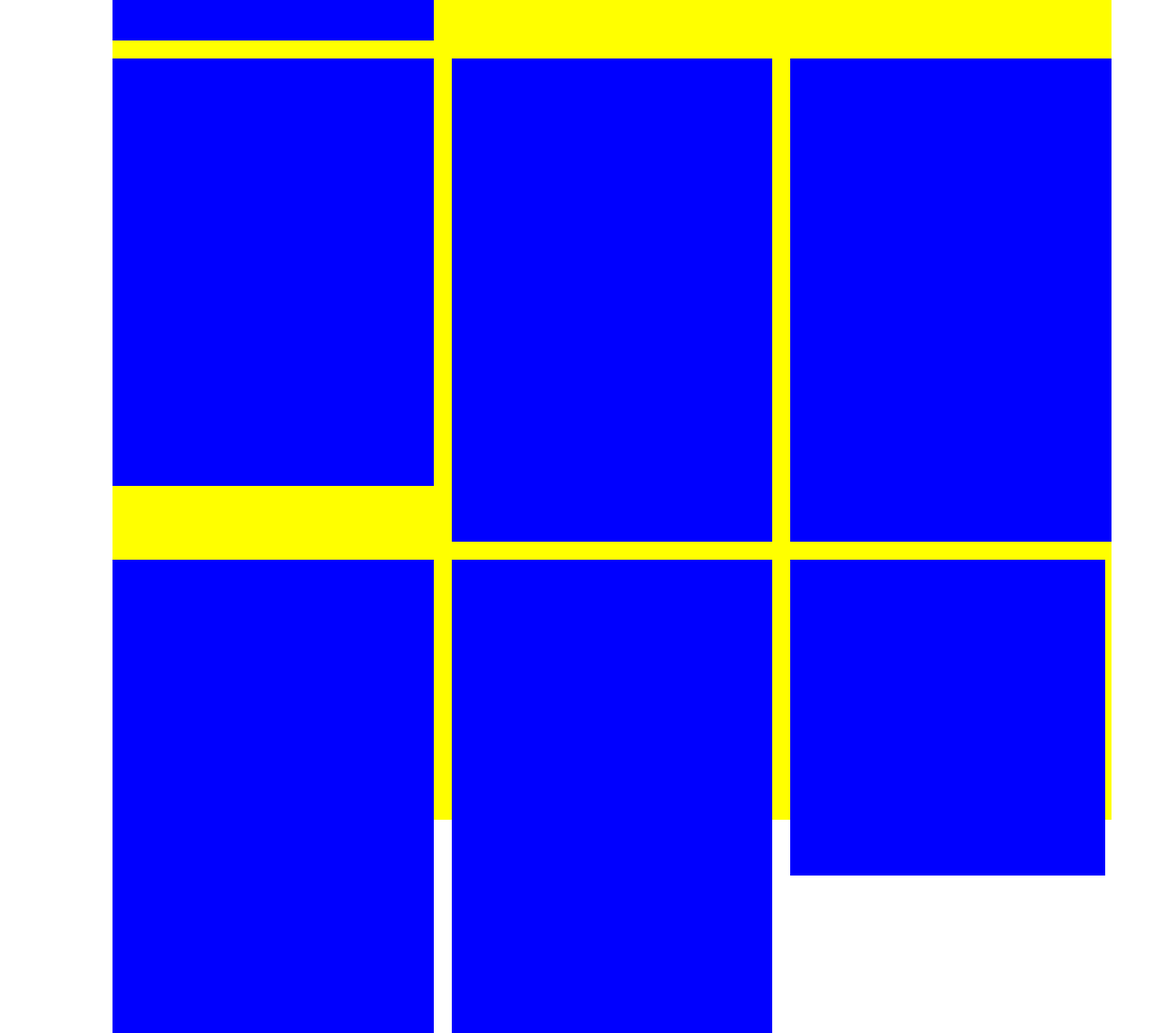
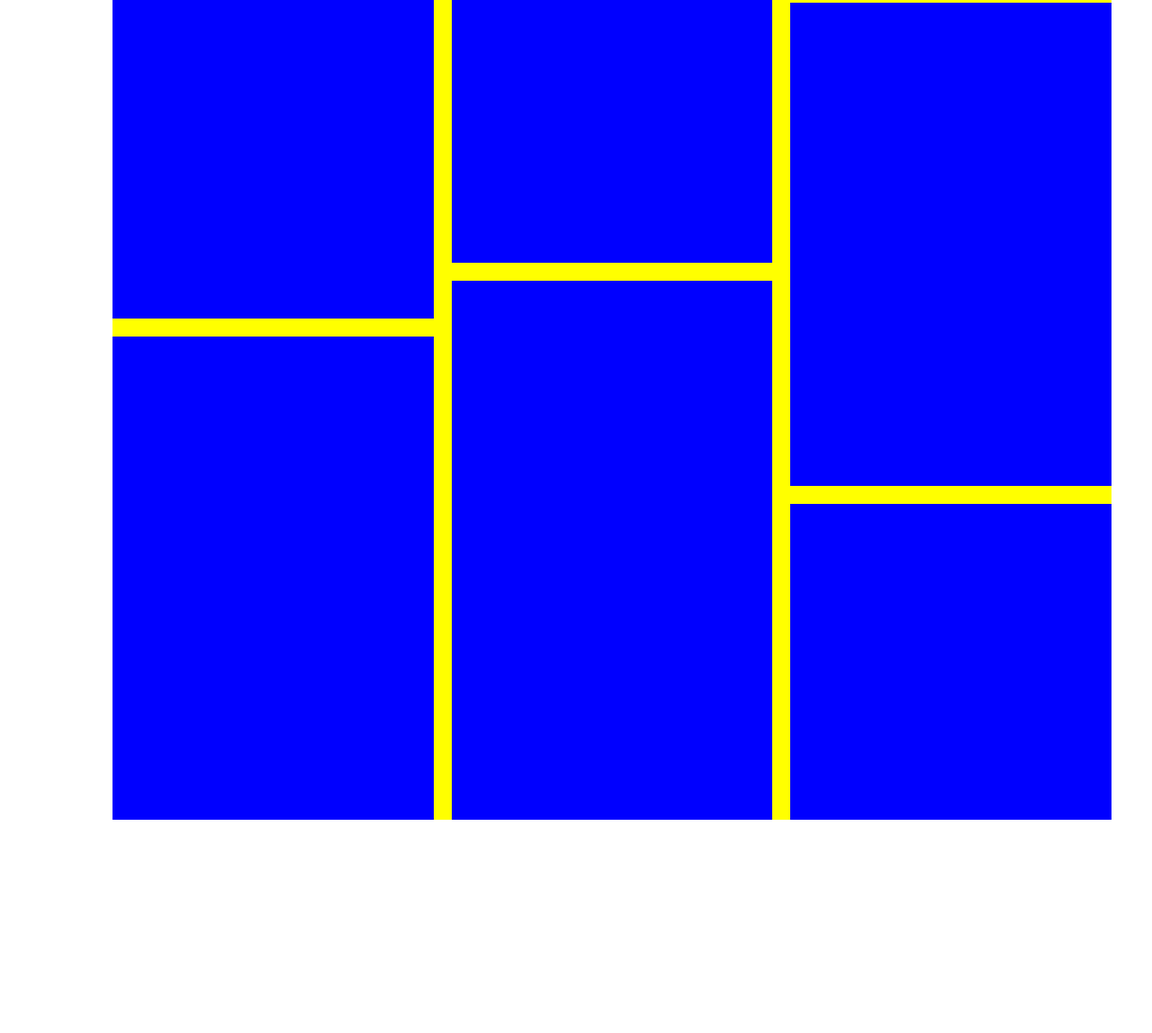
Before and after one commit to Wezazi/Assignment9, a plain HTML site: page index.html in a window 1280 px wide. Shown: the part 1652-2800 px from the top of the page at 90% size. After the commit the page ends 2563 px from the top, so only its background shows below. Drawn offline with Linux system fonts and the light colour scheme; a web font is replaced by a local one.

Commit message:
finished gridbox skeleton

```diff
--- a/index.html
+++ b/index.html
@@ -44,19 +44,27 @@
 
     <div class="gallery">
 
-        <div class="element e1"></div>
-        <div class="element e2"></div>
-        <div class="element e3"></div>
-        <div class="element e4"></div>
-        <div class="element e5"></div>
-        <div class="element e6"></div>
-        <div class="element e7"></div>
-        <div class="element e8"></div>
-        <div class="element e9"></div>
-        <div class="element e10"></div>
-        <div class="element e11"></div>
-        <div class="element e12"></div>
+        <div class="gallery__column">
+            <div class="element e1"></div>
+            <div class="element e4"></div>
+            <div class="element e7"></div>
+            <div class="element e10"></div>
 
+        </div>
+
+        <div class="gallery__column">
+            <div class="element e2"></div>
+            <div class="element e5"></div>
+            <div class="element e8"></div>
+            <div class="element e11"></div>
+        </div>
+
+        <div class="gallery__column">
+            <div class="element e3"></div>
+            <div class="element e6"></div>
+            <div class="element e9"></div>
+            <div class="element e12"></div>
+        </div>
 
     </div>
 
--- a/styles/style.scss
+++ b/styles/style.scss
@@ -71,77 +71,70 @@ h1{
 .gallery{
     display:grid;
     background-color:yellow;
-    height:1960px;
     margin-top:144px;
     grid-gap:20px;
-    grid-template-rows: 1fr 1fr 1fr 1fr;
     grid-template-columns: 1fr 1fr 1fr;
     width:1110px;
 
+}
+
+.gallery__column{
+    display:flex;
+    flex-direction:column;
+    gap:20px;
 }
 
 .element{
     background-color:blue;
 }
 
+
+/*I don't need to specify width because every grid column width is equal and the three flexboxes already have equal widths*/
 .e1{
-    width:357px;
     height:413px;
 
 }
 
 .e2{
-    width:356px;
     height:351px;
 }
 
 .e3{
-    width:350px;
     height:599px;
 }
 
 .e4{
     height:475px;
-    width:357px;
-
 }
 
 .e5{
-    width:350px;
     height:413px;
 }
 
 .e6{
-    width:357px;
     height:413px;
 }
 
 .e7{
-    width:357px;
     height:475px;
 }
 
 .e8{
-    width:356px;
     height:537px;
 }
 
 .e9{
-    width: 357px;
     height: 537px;
 }
 
 .e10{
-    width:357px;
     height:537px;
 }
 
 .e11{
-    width:356px;
     height:599px;
 }
 
 .e12{
-    width:350px;
     height:351px;
 }
```
Also changed, not shown: styles/style.css.
